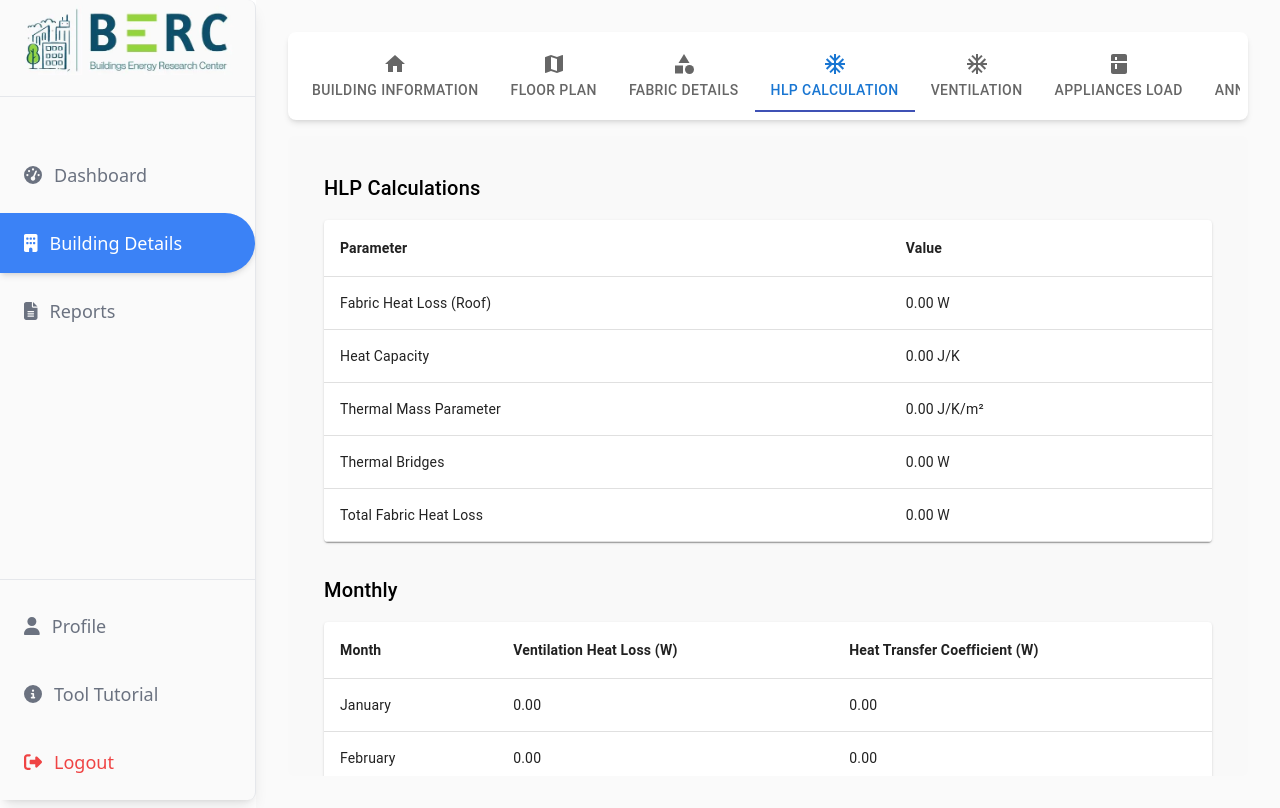
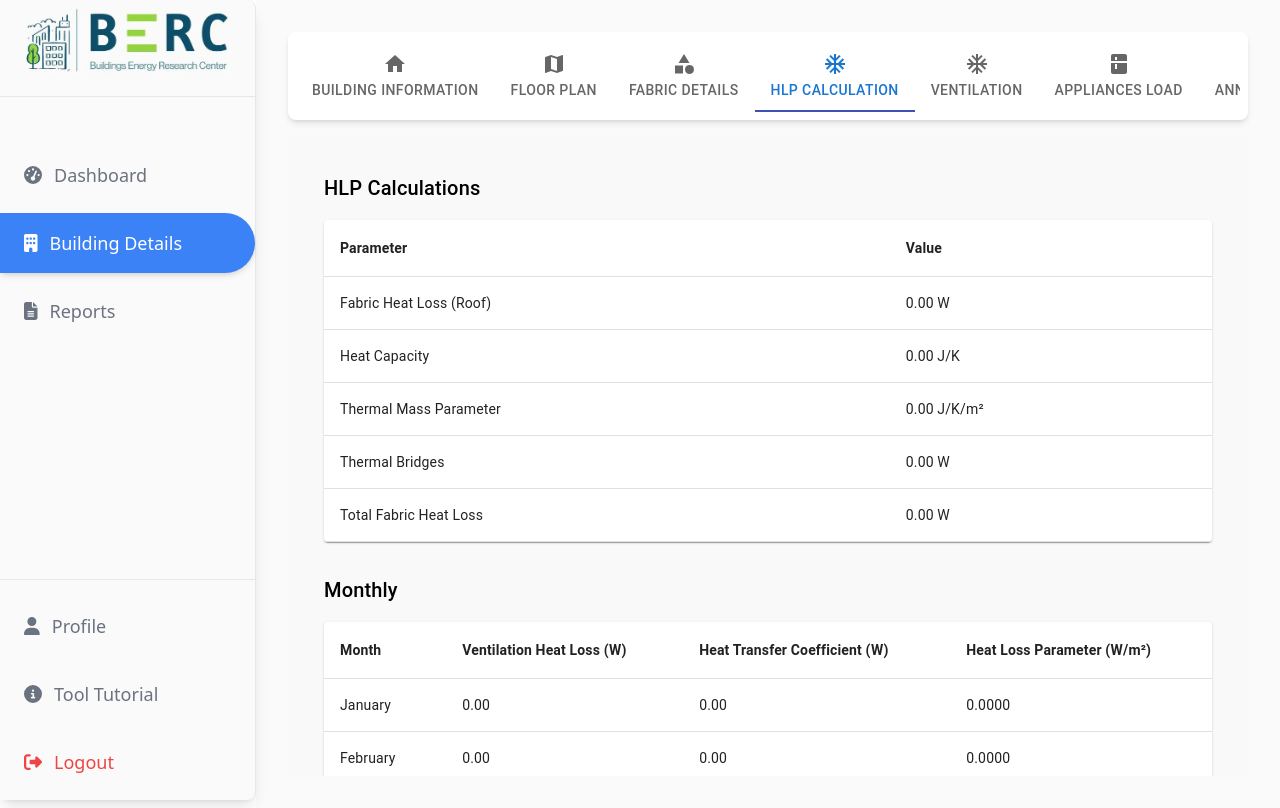
Before and after one commit to mianfarooqazam/building-performance-database, a React (Vite) app: page /building-details in a window 1280 px wide. Both pictures are taken after a click on the tab "HLP CALCULATION". Built offline with nearby package versions, Linux system fonts and the light colour scheme.

Commit message:
Heat loss parameter fixed

```diff
--- a/src/pages/tabs/HlpCalculation.jsx
+++ b/src/pages/tabs/HlpCalculation.jsx
@@ -94,6 +94,17 @@ const HlpCalculation = () => {
     };
   });
 
+  // Calculate Heat Loss Parameter (Monthly)
+  const heatLossParameterData = heatTransferCoefficientData.map((row) => {
+    const heatLossParameter = totalFloorAreaM2 !== 0 ? (row.heatTransferCoefficient / totalFloorAreaM2) : 0;
+    return {
+      month: row.month,
+      ventHeatLoss: row.ventHeatLoss,
+      heatTransferCoefficient: row.heatTransferCoefficient,
+      heatLossParameter: heatLossParameter,
+    };
+  });
+
   return (
     <Box sx={{ padding: '20px' }}>
       <Typography variant="h6" gutterBottom>
@@ -120,9 +131,9 @@ const HlpCalculation = () => {
         </Table>
       </TableContainer>
 
-      {/* Combined Ventilation Heat Loss and Heat Transfer Coefficient Table */}
+      {/* Combined Ventilation Heat Loss, Heat Transfer Coefficient, and Heat Loss Parameter Table */}
       <Typography variant="h6" gutterBottom sx={{ mt: 4 }}>
-       Monthly {ventilationType ? `(${ventilationType})` : ''}
+        Monthly {ventilationType ? `(${ventilationType})` : ''}
       </Typography>
       <TableContainer component={Paper} sx={{ mt: 2 }}>
         <Table aria-label="combined table">
@@ -131,14 +142,16 @@ const HlpCalculation = () => {
               <TableCell><strong>Month</strong></TableCell>
               <TableCell><strong>Ventilation Heat Loss (W)</strong></TableCell>
               <TableCell><strong>Heat Transfer Coefficient (W)</strong></TableCell>
+              <TableCell><strong>Heat Loss Parameter (W/m²)</strong></TableCell>
             </TableRow>
           </TableHead>
           <TableBody>
-            {heatTransferCoefficientData.map((row) => (
+            {heatLossParameterData.map((row) => (
               <TableRow key={row.month}>
                 <TableCell>{row.month}</TableCell>
                 <TableCell>{row.ventHeatLoss.toFixed(2)}</TableCell>
                 <TableCell>{row.heatTransferCoefficient.toFixed(2)}</TableCell>
+                <TableCell>{row.heatLossParameter.toFixed(4)}</TableCell>
               </TableRow>
             ))}
           </TableBody>
--- a/src/utils/WindowLayerData.js
+++ b/src/utils/WindowLayerData.js
@@ -2,10 +2,10 @@ const WindowType = [
     { name: "Clear 1 Layer", u_value: 7.24, shgc: 0.75 },
     { name: "Clear 2 Layer", u_value: 4.62, shgc: 0.67 },
     { name: "Clear 3 Layer", u_value: 3.80, shgc: 0.6 },
-    { name: "Low-e, low-solar 2 layer", u_value: 3.83, shgc: 0.37 },
-    { name: "Low-e, low-solar 3 layer", u_value: 3.22, shgc: 0.25 },
-    { name: "Low-e, high-solar 2 layer", u_value: 4.05, shgc: 0.62 },
-    { name: "Low-e, high-solar 3 layer", u_value: 3.54, shgc: 0.55 },
+    // { name: "Low-e, low-solar 2 layer", u_value: 3.83, shgc: 0.37 },
+    // { name: "Low-e, low-solar 3 layer", u_value: 3.22, shgc: 0.25 },
+    // { name: "Low-e, high-solar 2 layer", u_value: 4.05, shgc: 0.62 },
+    // { name: "Low-e, high-solar 3 layer", u_value: 3.54, shgc: 0.55 },
     { name: "Heat-absorbing 1-layer", u_value: 7.24, shgc: 0.64 },
     { name: "Heat-absorbing 2-layer", u_value: 4.62, shgc: 0.55 },
     { name: "Heat-absorbing 3-layer", u_value: 3.80, shgc: 0.31 },
```
